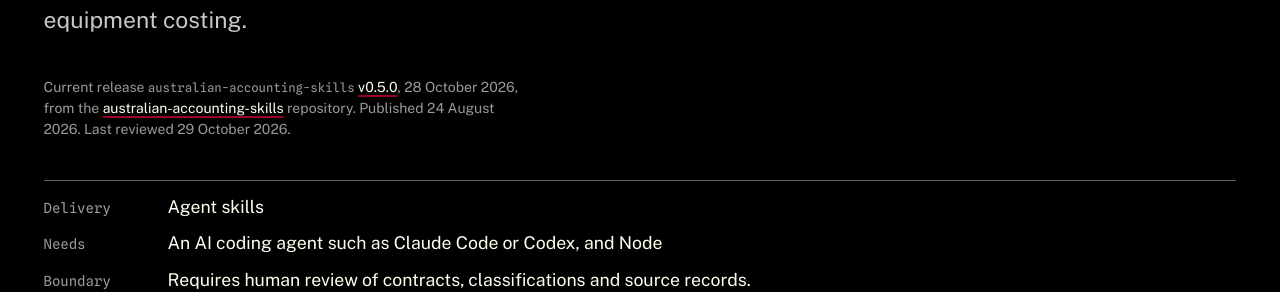
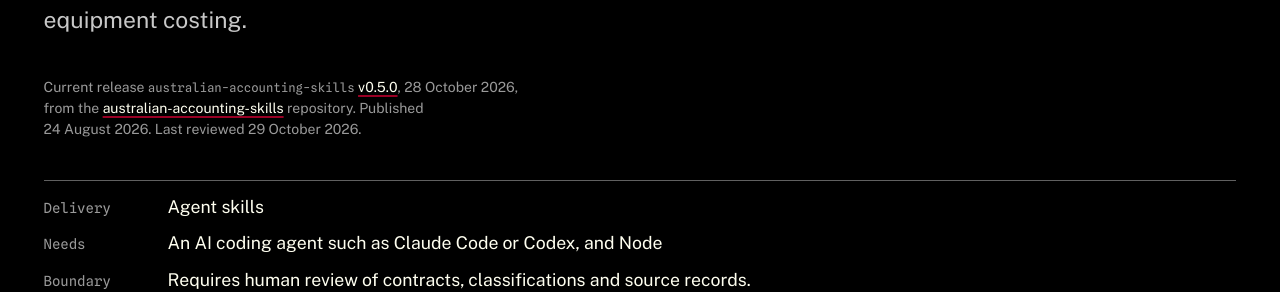
Before and after one commit to ryanduguid/ryanduguid.github.io, a Jekyll site: the page built from tools/subcontractor-ledgers/index.html, in a window 1280 px wide and 900 px high. Shown: the part 461-753 px from the top of the window. Built offline with Jekyll 4.4.1, drawn with Linux system fonts in a browser that asks for light colours; some of the changed lines change nothing that is shown.

Commit message:
fix(site): keep tool metadata dates on one line
At 375px the metadata line split '30 October 2026' after the day. Each
date now sits in a nowrap span with its trailing comma or stop, so visible
text still reads 'Published 24 August 2026.' for the review-date contracts.
The version link is an inline block for its hit area, which lets a line
break before the comma that follows it, so the link and comma share a span.

```diff
--- a/_includes/tool-meta.html
+++ b/_includes/tool-meta.html
@@ -1,7 +1,11 @@
 {%- comment -%}
   A tool page's one metadata line: the current release and its date, the
   source repository and the page's own dates. Pass published and reviewed.
-  A tool without tagged releases names its source revision instead.
+  A tool without tagged releases names its source revision instead. Each date
+  keeps its punctuation inside its nowrap span, so visible text reads
+  'Published 24 August 2026.' with no space before the stop. The version link
+  is an inline block, which allows a break before a comma, so it shares a
+  span with its comma.
 {%- endcomment -%}
 {%- assign repository = tool.repository | remove: 'ryanduguid/' -%}
-    <p class="page-meta">{% if tool.tagPrefix %}Current release <code>{{ tool.package }}</code> <a href="{{ release.url }}">v{{ release.version }}</a>, {{ release.dateLabel }}, from the <a href="{{ tool.codeRepository }}">{{ repository }}</a> repository.{% else %}Source <code>{{ tool.package }}</code> at revision <a href="{{ release.url }}">{{ release.version | truncate: 7, '' }}</a> in the <a href="{{ tool.codeRepository }}">{{ repository }}</a> repository.{% endif %} Published {{ include.published }}. Last reviewed {{ include.reviewed }}.</p>
+    <p class="page-meta">{% if tool.tagPrefix %}Current release <code>{{ tool.package }}</code> <span class="nowrap"><a href="{{ release.url }}">v{{ release.version }}</a>,</span> <span class="nowrap">{{ release.dateLabel }},</span> from the <a href="{{ tool.codeRepository }}">{{ repository }}</a> repository.{% else %}Source <code>{{ tool.package }}</code> at revision <a href="{{ release.url }}">{{ release.version | truncate: 7, '' }}</a> in the <a href="{{ tool.codeRepository }}">{{ repository }}</a> repository.{% endif %} Published <span class="nowrap">{{ include.published }}.</span> Last reviewed <span class="nowrap">{{ include.reviewed }}.</span></p>
```
